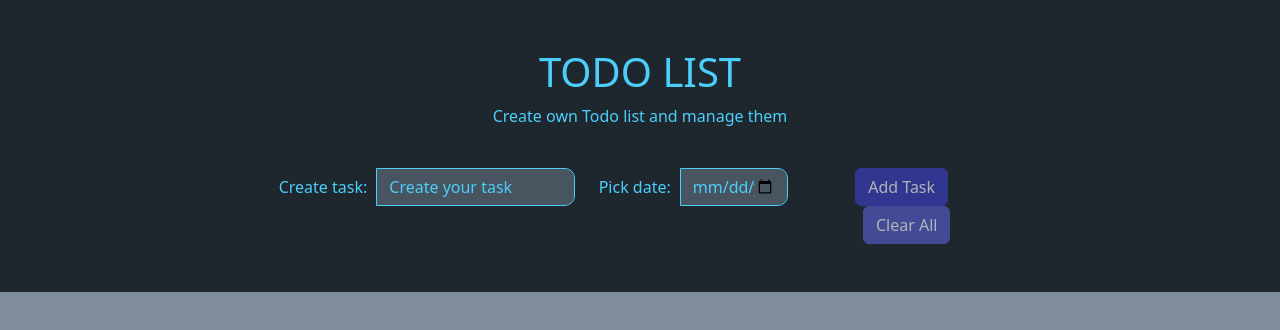
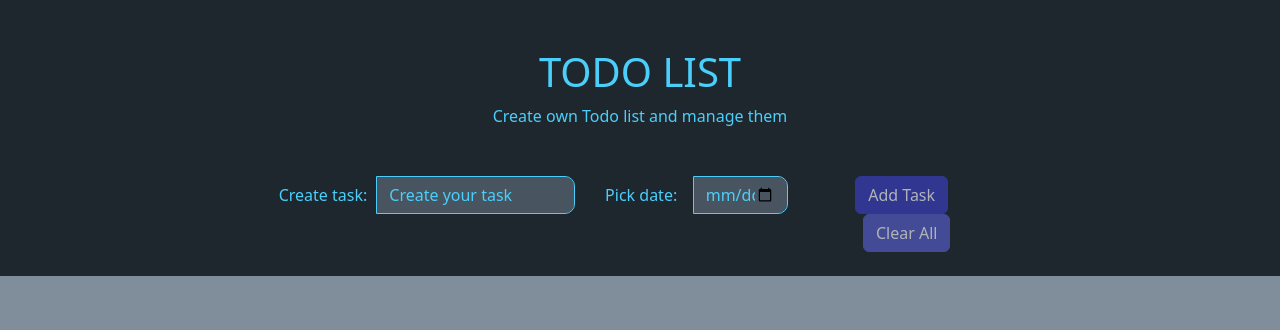
Before and after one commit to Smaught7/angular-todo-list, an Angular app in the folder todo-list/: page / in a window 1280 px wide. Shown: the top 330 px of the page. Built offline with nearby package versions, Linux system fonts and the light colour scheme.

Commit message:
change styles, added function to format text task

```diff
--- a/todo-list/src/app/TodoService.service.ts
+++ b/todo-list/src/app/TodoService.service.ts
@@ -6,22 +6,31 @@ import { Task } from './task';
 })
 export class TodoService {
   public tasksList: Task[] = [];
-  public taskItem = '';
+  public taskText = '';
   public taskData = new Date();
+  private readonly maxLength = 150;
 
   constructor() {}
+
+  formatText() {
+    if (this.taskText.length >= this.maxLength) {
+      return this.taskText.slice(0, this.maxLength) + '...';
+    } else {
+      return this.taskText;
+    }
+  }
 
   onAddNewTask() {
     const task: Task = {
       id: Math.floor(Math.random() * 100 + 1),
-      text: this.taskItem,
+      text: this.formatText(),
       data: this.taskData,
       done: false,
     };
 
     this.tasksList.push(task);
 
-    this.taskItem = '';
+    this.taskText = '';
     this.taskData = new Date();
   }
 
--- a/todo-list/src/app/todo-list/todo-item/todo-item.component.css
+++ b/todo-list/src/app/todo-list/todo-item/todo-item.component.css
@@ -1,14 +1,15 @@
 .tasks-container {
   background-color: #808e9b;
   margin: 0;
+  justify-content: start;
 }
 
 .card-custom {
-  margin: 25px;
+  margin: 1.5rem;
   width: 250px;
   height: 250px;
   padding: 0;
-  border: 25px;
+  border: 1.5rem;
   background-color: #485460;
   color: #4bcffa;
   font-weight: 700;
@@ -21,7 +22,7 @@
   height: 100%;
   background-color: #00000070;
   z-index: 1;
-  font-size: 9rem;
+  font-size: 10rem;
   top: 50%;
   left: 50%;
   transform: translate(-50%, -50%);
@@ -33,7 +34,13 @@
 .card-data {
   background-color: #1e272e;
   color: #4bcffa;
-  padding: 12px;
+  padding: 0.75rem;
+  margin: 0;
+}
+
+.card-text {
+  margin: 0;
+  padding: 0.25rem;
 }
 
 .btn-group .btn-custom {
@@ -54,3 +61,9 @@
 .btn-group .btn-delete {
   border-top-right-radius: 0;
 }
+
+@media screen and (max-width: 630px) {
+  .tasks-container {
+    justify-content: center;
+  }
+}
--- a/todo-list/src/app/todo-list/todo-item/todo-item.component.html
+++ b/todo-list/src/app/todo-list/todo-item/todo-item.component.html
@@ -1,4 +1,4 @@
-<div class="row py-1 px-5 tasks-container d-flex justify-content-start">
+<div class="row py-1 px-5 tasks-container d-flex">
   <div
     class="card card-custom"
     *ngFor="let task of todoService.tasksList"
--- a/todo-list/src/app/todo-list/todo-list.component.css
+++ b/todo-list/src/app/todo-list/todo-list.component.css
@@ -5,15 +5,17 @@
 }
 
 .todo-header button:first-child {
-  margin-right: 10px;
+  margin-right: 0.625rem;
 }
+
 label {
-  margin-right: 10px;
+  margin-right: 0.625rem;
+  min-width: 85px;
 }
 
 input {
   background-color: #485460;
-  border-radius: 10px;
+  border-radius: 0.625rem;
   border-color: #4bcffa;
   color: #4bcffa;
 }
@@ -34,10 +36,22 @@ input[type="date"] {
 .btn-add_task {
   background: #3c40c6;
   border-color: #3c40c6;
+  transition: ease 0.5s;
+}
+
+.btn-add_task:hover {
+  background: #1b1e7e;
+  border-color: #1b1e7e;
 }
 
 .btn-clear_all {
   background: #575fcf;
   border-color: #575fcf;
   color: #fff;
+  transition: ease 0.5s;
 }
+
+.btn-clear_all:hover {
+  background: #4047af;
+  border-color: #4047af;
+}
--- a/todo-list/src/app/todo-list/todo-list.component.html
+++ b/todo-list/src/app/todo-list/todo-list.component.html
@@ -1,4 +1,4 @@
-<div class="container-fluid text-center todo-header py-5">
+<div class="container-fluid text-center todo-header pt-5 pb-3">
   <div class="row">
     <div class="col-md-12">
       <h1>TODO LIST</h1>
@@ -6,7 +6,7 @@
     </div>
   </div>
   <div class="row mt-4 d-flex justify-content-center">
-    <div class="col-lg-3 col-md-6 col-xs-1">
+    <div class="col-lg-3 col-md-6 col-xs-1 py-2">
       <div class="input-group align-items-center">
         <label for="task">Create task:</label>
         <input
@@ -16,11 +16,11 @@
           id="task"
           placeholder="Create your task"
           class="form-control"
-          [(ngModel)]="todoService.taskItem"
+          [(ngModel)]="todoService.taskText"
         />
       </div>
     </div>
-    <div class="col-lg-2 col-md-4 col-xs-1">
+    <div class="col-lg-2 col-md-4 col-xs-1 py-2">
       <div class="input-group align-items-center">
         <label for="date" class="mr-2">Pick date:</label>
         <input
@@ -33,11 +33,11 @@
         />
       </div>
     </div>
-    <div class="col-lg-2 col-md-3 col-xs-2">
+    <div class="col-lg-2 col-md-4 col-xs-2 py-2">
       <button
         class="btn btn-primary btn-add_task"
         (click)="addNewTask()"
-        [disabled]="!todoService.taskItem"
+        [disabled]="!todoService.taskText"
       >
         Add Task
       </button>
```
